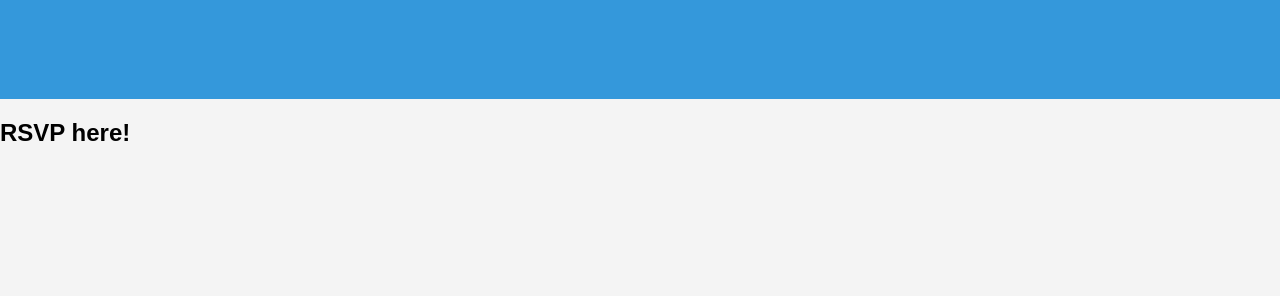
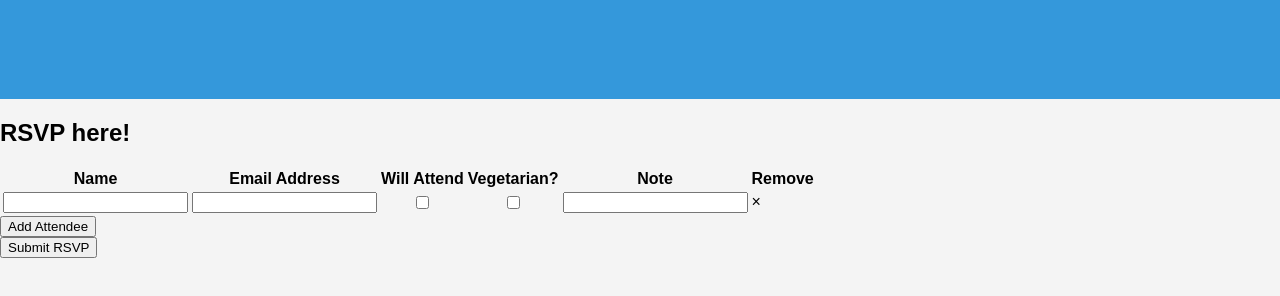
Before and after one commit to TheHootsman/Pierre-and-Fine.io, a plain HTML site: page index.html in a window 1280 px wide. Shown: the part 256-552 px from the top of the page. Drawn offline with Linux system fonts and the light colour scheme.

Commit message:
Update index.html
RSVP form first draft

```diff
--- a/index.html
+++ b/index.html
@@ -77,4 +77,56 @@
 
     <div class="RSVP">
         <h2>RSVP here!</h2>
+        <!-- Form -->
+        <form id="rsvpForm">
+            <table id="rsvpTable">
+                <thead>
+                    <tr>
+                        <th>Name</th>
+                        <th>Email Address</th>
+                        <th>Will Attend</th>
+                        <th>Vegetarian?</th>
+                        <th>Note</th>
+                        <th>Remove</th>
+                    </tr>
+                </thead>
+                <tbody>
+                    <tr>
+                        <td><input type="text" name="name[]" required></td>
+                        <td><input type="email" name="email[]" required></td>
+                        <td style="text-align: center;"><input type="checkbox" name="willAttend[]"></td>
+                        <td style="text-align: center;"><input type="checkbox" name="vegetarian[]"></td>
+                        <td><input type="text" name="note[]"></td>
+                        <td class="remove-button" onclick="removeRow(this)">×</td>
+                    </tr>
+                </tbody>
+            </table>
+            <button type="button" class="add-button" onclick="addRow()">Add Attendee</button>
+            <br>
+            <button type="submit">Submit RSVP</button>
+        </form>
+        <!-- Table interaction features -->
+        <script>
+            function addRow() {
+                const table = document.getElementById('rsvpTable').getElementsByTagName('tbody')[0];
+                const newRow = table.insertRow();
+            newRow.innerHTML = `
+            <tr>
+                <td><input type="text" name="name[]" required></td>
+                <td><input type="email" name="email[]" required></td>
+                <td style="text-align: center;"><input type="checkbox" name="willAttend[]"></td>
+                <td style="text-align: center;"><input type="checkbox" name="vegetarian[]"></td>
+                <td><input type="text" name="note[]"></td>
+                <td class="remove-button" onclick="removeRow(this)">×</td>
+            </tr>
+                `;
+            }
+
+            function removeRow(button) {
+                const row = button.closest('tr');
+                row.parentNode.removeChild(row);
+            }
+        </script>
+
     </div>
+</body>
```
